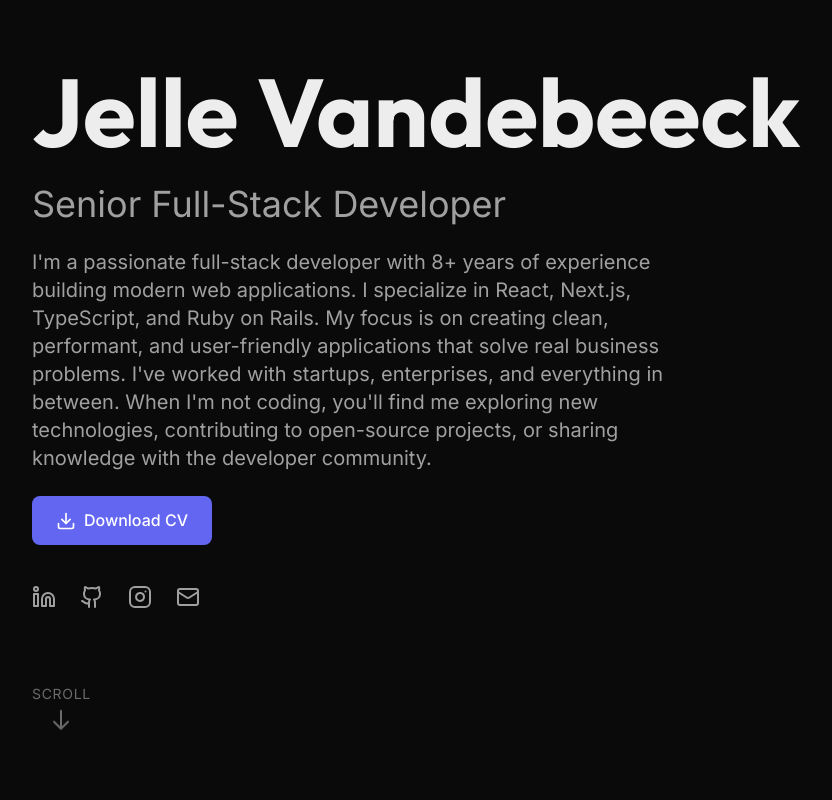
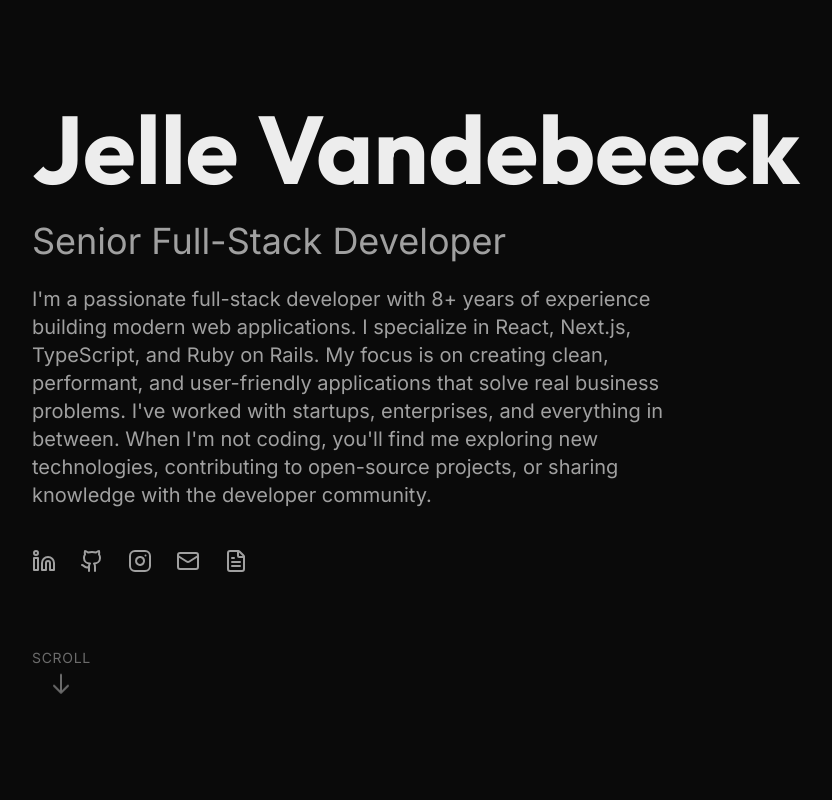
Before and after one commit to fousa/website, a Next.js app: page / in a window 1280 px wide. Shown: the top 800 px of the page, without its empty margins (96-928 px from the left). Built offline with nearby package versions, Linux system fonts and the light colour scheme.

Commit message:
improvement(hero): use icon for cv link

```diff
--- a/src/components/sections/Hero.tsx
+++ b/src/components/sections/Hero.tsx
@@ -1,7 +1,8 @@
 "use client";
 
 import { motion } from "framer-motion";
-import { Linkedin, Github, Instagram, Mail, Download } from "lucide-react";
+import { Linkedin, Github, Instagram, Mail, FileText } from "lucide-react";
+import Tooltip from "@/components/ui/Tooltip";
 import type { Profile } from "@/types";
 
 interface HeroProps {
@@ -57,35 +58,15 @@ export default function Hero({ profile }: HeroProps) {
             </p>
           </motion.div>
 
-          {/* CV Download Button */}
-          {profile.resume && (
-            <motion.div
-              initial={fadeInUp.initial}
-              animate={fadeInUp.animate}
-              transition={{ duration: 0.6, delay: 0.6 }}
-            >
-              <motion.a
-                href={profile.resume}
-                target="_blank"
-                rel="noopener noreferrer"
-                className="inline-flex items-center gap-2 px-6 py-3 bg-accent text-white font-body font-medium rounded-lg hover:bg-accent/90 transition-colors duration-fast"
-                whileHover={{ scale: 1.05 }}
-                whileTap={{ scale: 0.95 }}
-              >
-                <Download size={20} />
-                Download CV
-              </motion.a>
-            </motion.div>
-          )}
-
           {/* Social Links */}
           <motion.div
             className="flex gap-6 pt-4"
             initial={fadeInUp.initial}
             animate={fadeInUp.animate}
-            transition={{ duration: 0.6, delay: 0.8 }}
+            transition={{ duration: 0.6, delay: 0.7 }}
           >
             {profile.socials.linkedin && (
+              <Tooltip content="LinkedIn">
                 <motion.a
                   href={profile.socials.linkedin}
                   target="_blank"
@@ -97,8 +78,10 @@ export default function Hero({ profile }: HeroProps) {
                 >
                   <Linkedin size={24} />
                 </motion.a>
+              </Tooltip>
             )}
             {profile.socials.github && (
+              <Tooltip content="GitHub">
                 <motion.a
                   href={profile.socials.github}
                   target="_blank"
@@ -110,8 +93,10 @@ export default function Hero({ profile }: HeroProps) {
                 >
                   <Github size={24} />
                 </motion.a>
+              </Tooltip>
             )}
             {profile.socials.instagram && (
+              <Tooltip content="Instagram">
                 <motion.a
                   href={profile.socials.instagram}
                   target="_blank"
@@ -123,8 +108,10 @@ export default function Hero({ profile }: HeroProps) {
                 >
                   <Instagram size={24} />
                 </motion.a>
+              </Tooltip>
             )}
             {profile.socials.email && (
+              <Tooltip content="Email">
                 <motion.a
                   href={`mailto:${profile.socials.email}`}
                   className="text-foreground-secondary hover:text-accent transition-colors duration-fast"
@@ -134,6 +121,22 @@ export default function Hero({ profile }: HeroProps) {
                 >
                   <Mail size={24} />
                 </motion.a>
+              </Tooltip>
+            )}
+            {profile.resume && (
+              <Tooltip content="Download CV">
+                <motion.a
+                  href={profile.resume}
+                  target="_blank"
+                  rel="noopener noreferrer"
+                  className="text-foreground-secondary hover:text-accent transition-colors duration-fast"
+                  whileHover={{ scale: 1.2 }}
+                  whileTap={{ scale: 0.95 }}
+                  aria-label="Download CV"
+                >
+                  <FileText size={24} />
+                </motion.a>
+              </Tooltip>
             )}
           </motion.div>
 
@@ -142,7 +145,7 @@ export default function Hero({ profile }: HeroProps) {
             className="pt-12"
             initial={fadeInUp.initial}
             animate={fadeInUp.animate}
-            transition={{ duration: 0.6, delay: 1.0 }}
+            transition={{ duration: 0.6, delay: 0.9 }}
           >
             <div className="inline-flex flex-col items-center gap-2 text-foreground-muted">
               <span className="font-body text-sm uppercase tracking-wider">Scroll</span>
--- /dev/null
+++ b/src/components/ui/Tooltip.tsx
@@ -0,0 +1,37 @@
+"use client";
+
+import { motion, AnimatePresence } from "framer-motion";
+import { useState, ReactNode } from "react";
+
+interface TooltipProps {
+  content: string;
+  children: ReactNode;
+}
+
+export default function Tooltip({ content, children }: TooltipProps) {
+  const [isVisible, setIsVisible] = useState(false);
+
+  return (
+    <div
+      className="relative inline-block"
+      onMouseEnter={() => setIsVisible(true)}
+      onMouseLeave={() => setIsVisible(false)}
+    >
+      {children}
+      <AnimatePresence>
+        {isVisible && (
+          <motion.div
+            initial={{ opacity: 0, y: 5 }}
+            animate={{ opacity: 1, y: 0 }}
+            exit={{ opacity: 0, y: 5 }}
+            transition={{ duration: 0.2 }}
+            className="absolute left-1/2 -translate-x-1/2 bottom-full mb-2 px-3 py-1.5 bg-foreground text-background text-sm font-body rounded-md whitespace-nowrap pointer-events-none z-50"
+          >
+            {content}
+            <div className="absolute left-1/2 -translate-x-1/2 top-full w-0 h-0 border-l-4 border-r-4 border-t-4 border-l-transparent border-r-transparent border-t-foreground" />
+          </motion.div>
+        )}
+      </AnimatePresence>
+    </div>
+  );
+}
```
Also changed, not shown: changes/CR-004-cv-icon-tooltips.md (added, +57 -0 lines). Lines whose indentation alone changed are shown as unchanged.
